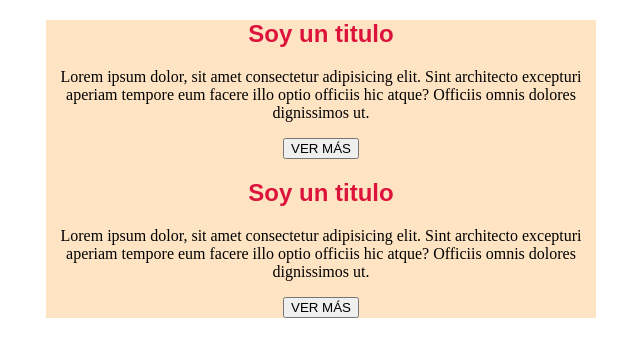
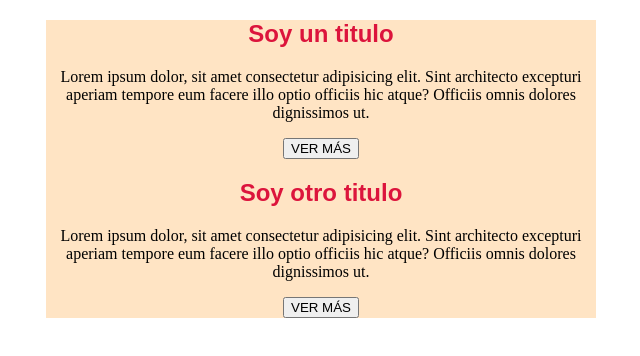
Before and after one commit to EmanuelKrivich/primer-repositorio, a plain HTML site: page index.html in a window 1280 px wide. Shown: the full height of the page, 319-959 px from the left. Drawn offline with Linux system fonts and the light colour scheme.

Commit message:
Otro titulo

```diff
--- a/index.html
+++ b/index.html
@@ -17,7 +17,7 @@
                 facere illo optio officiis hic atque? Officiis omnis dolores dignissimos ut.</p>
             <button>VER MÁS</button>
             <div class="texto-centrado">
-                <h2>Soy un titulo</h2>
+                <h2>Soy otro titulo</h2>
                 <p>Lorem ipsum dolor, sit amet consectetur adipisicing elit. Sint architecto excepturi aperiam tempore
                     eum facere illo optio officiis hic atque? Officiis omnis dolores dignissimos ut.</p>
                 <button>VER MÁS</button>
```
